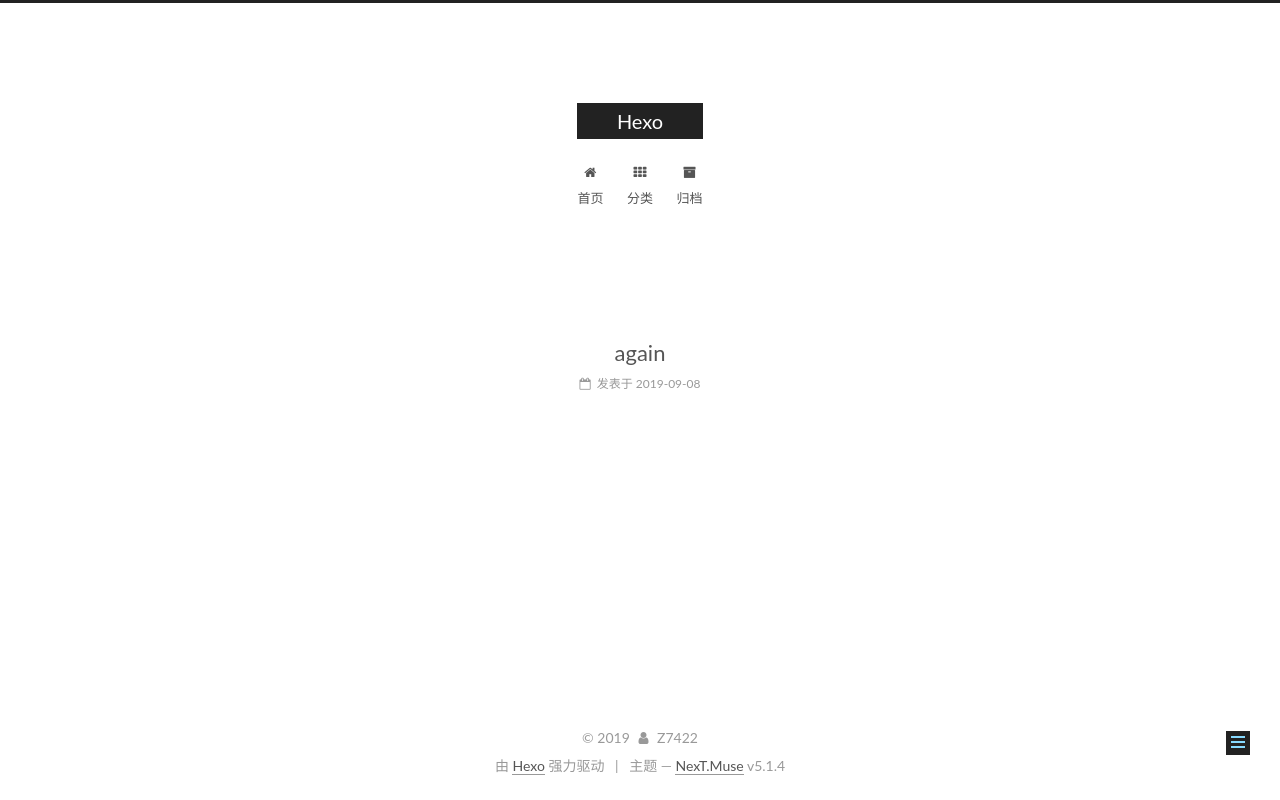
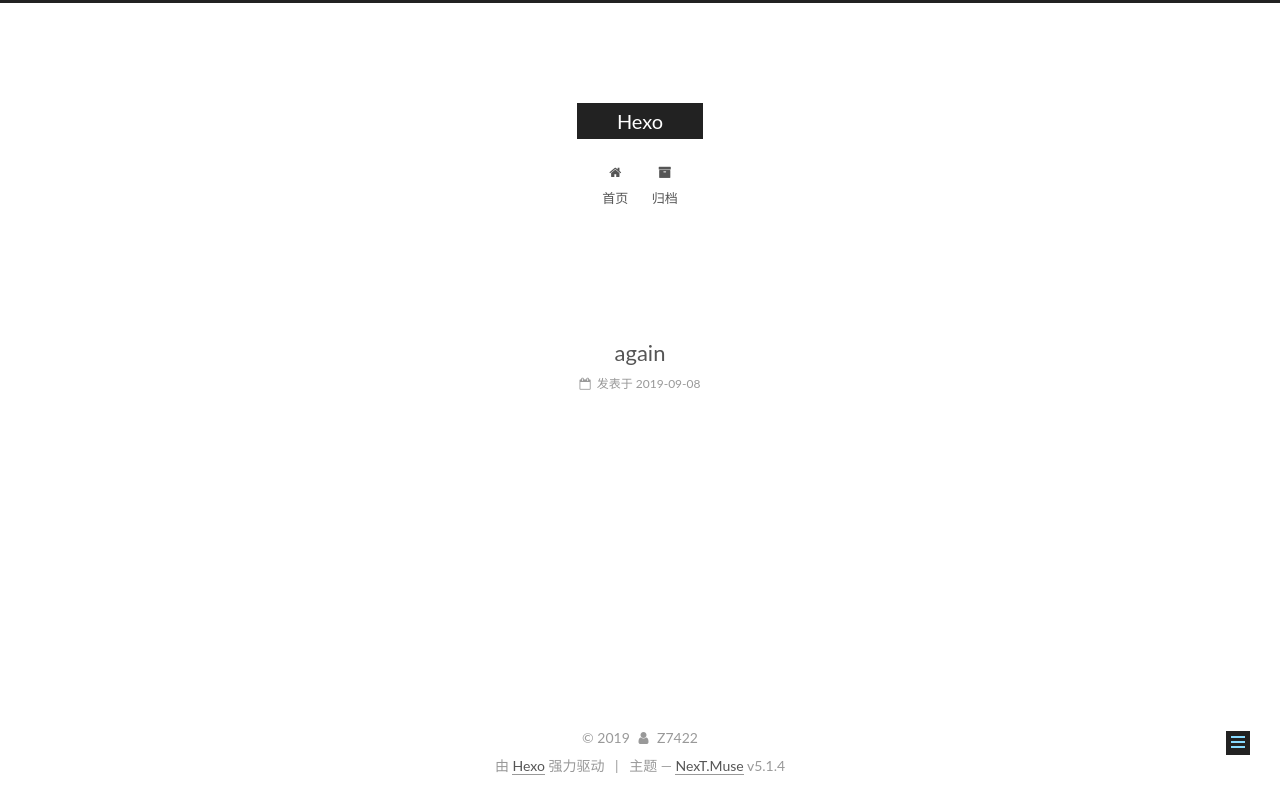
Before and after one commit to z7422/z7422.github.io, a plain HTML site: page 2019/09/08/again/index.html in a window 1280 px wide. Drawn offline with Linux system fonts and the light colour scheme.

Commit message:
Site updated: 2019-09-08 12:53:02

```diff
--- a/2019/09/08/again/index.html
+++ b/2019/09/08/again/index.html
@@ -183,16 +183,6 @@
               <i class="menu-item-icon fa fa-fw fa-home"></i> <br>
 
             首页
-          </a>
-        </li>
-
-
-        <li class="menu-item menu-item-categories">
-          <a href="/categories/" rel="section">
-
-              <i class="menu-item-icon fa fa-fw fa-th"></i> <br>
-
-            分类
           </a>
         </li>
 
--- a/css/main.css
+++ b/css/main.css
@@ -1822,7 +1822,7 @@ pre .javascript .function {
   width: 4px;
   height: 4px;
   border-radius: 50%;
-  background: #dfac86;
+  background: #e049fb;
 }
 .links-of-blogroll {
   font-size: 13px;
```
Also changed, not shown: archives/2019/09/index.html (+0 -10 lines), archives/2019/index.html (+0 -10 lines), archives/index.html (+0 -10 lines), categories/index.html (+0 -10 lines), index.html (+0 -10 lines).
